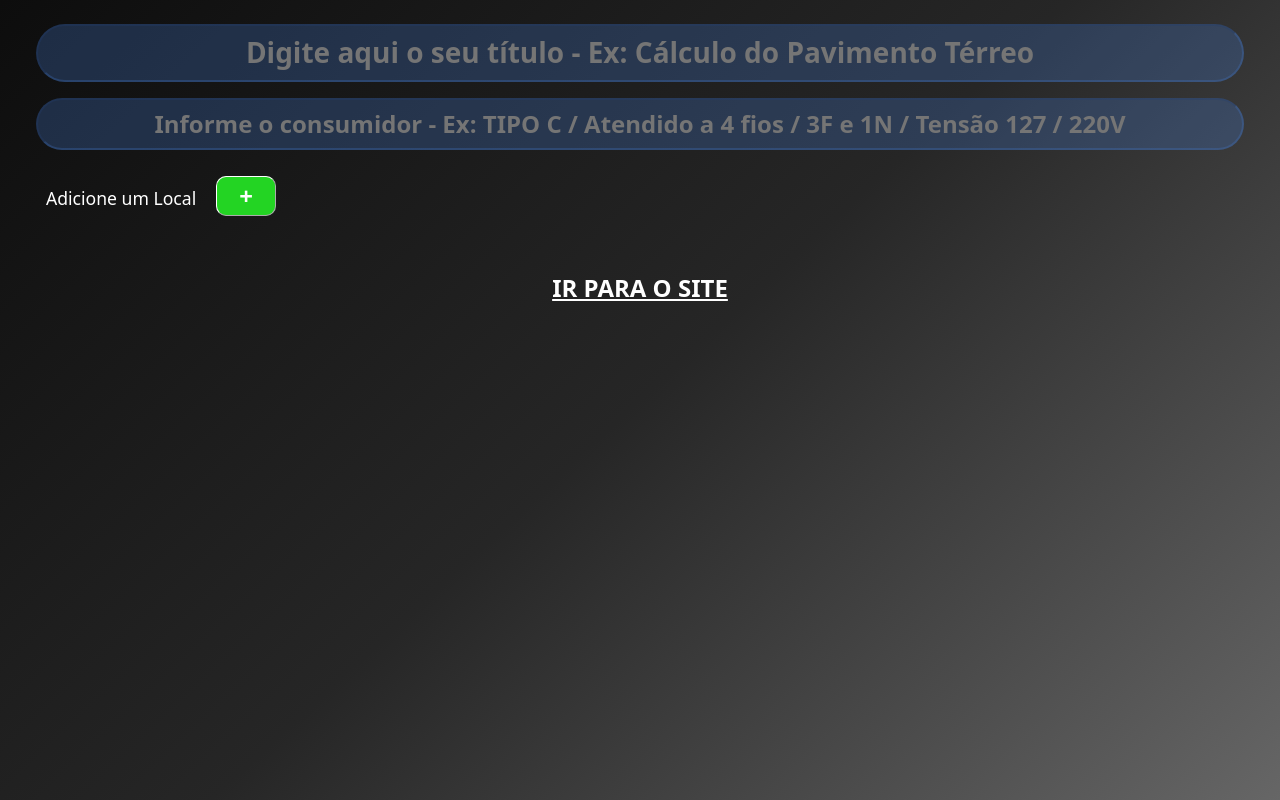
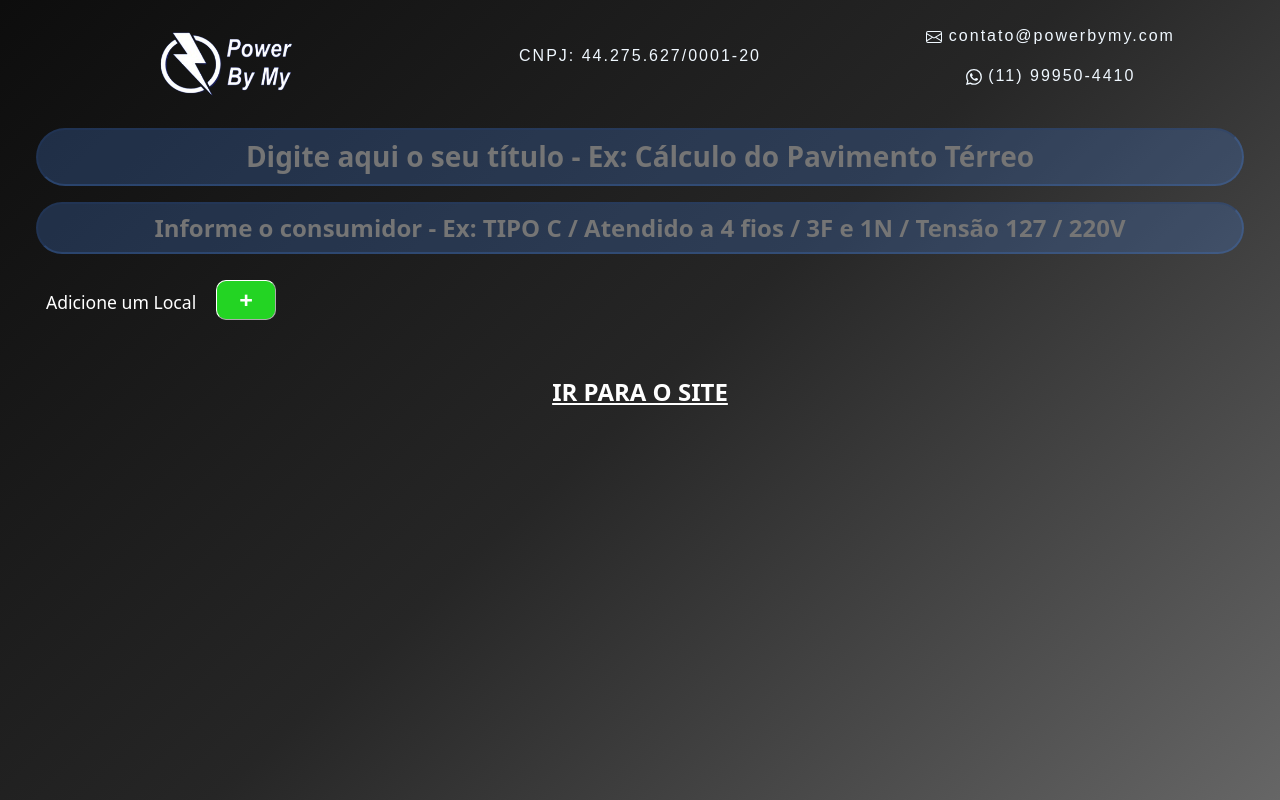
Before and after one commit to Dallas2022/previsao-cargas-calc, a React (Create React App) app in the folder 003_PROJETO/app/: page /locais in a window 1280 px wide. Built offline with nearby package versions, Linux system fonts and the light colour scheme.

Commit message:
Services and Contact Information Added

```diff
--- a/003_PROJETO/app/src/components/Memorial.jsx
+++ b/003_PROJETO/app/src/components/Memorial.jsx
@@ -12,6 +12,8 @@ import Local from "./Local";
 import Resultados from "./Resultados";
 
 import '../estilos/Memorial.css'
+
+import logoPBM from "../imagens/LOGO_PBM.png"
 
 // Este arquivo é chamado pela tela inicial do sistema. Ele renderiza a tela
 // na qual será possível o usuário montar seu memorial de acordo com as tabelas
@@ -101,6 +103,31 @@ function Memorial() {
     return (
         <div className="container-fluid" style={{ marginBottom: tamanhoMargem }} >
 
+            {/* Cabeçalho com informações da PBM */}
+            <div className="row pt-4 ps-4 pe-4 align-items-center">
+                <div className="col-sm-12 col-md-4 text-center">
+                    <img src={logoPBM} alt="Logo da Power By My" className="logotipo" />
+                </div>
+                <div className="col-sm-12 col-md-4 text-center">
+                    <p>CNPJ: 44.275.627/0001-20</p>
+                </div>
+
+                <div className="col-sm-12 col-md-4 text-center">
+                    <p>
+                        <svg xmlns="http://www.w3.org/2000/svg" width="16" height="16" fill="currentColor" className="bi bi-envelope" viewBox="0 0 16 16">
+                            <path d="M0 4a2 2 0 0 1 2-2h12a2 2 0 0 1 2 2v8a2 2 0 0 1-2 2H2a2 2 0 0 1-2-2zm2-1a1 1 0 0 0-1 1v.217l7 4.2 7-4.2V4a1 1 0 0 0-1-1zm13 2.383-4.708 2.825L15 11.105zm-.034 6.876-5.64-3.471L8 9.583l-1.326-.795-5.64 3.47A1 1 0 0 0 2 13h12a1 1 0 0 0 .966-.741M1 11.105l4.708-2.897L1 5.383z" />
+                        </svg>
+                        <span>&nbsp;contato@powerbymy.com</span>
+                    </p>
+                    <p>
+                        <svg xmlns="http://www.w3.org/2000/svg" width="16" height="16" fill="currentColor" className="bi bi-whatsapp" viewBox="0 0 16 16">
+                            <path d="M13.601 2.326A7.85 7.85 0 0 0 7.994 0C3.627 0 .068 3.558.064 7.926c0 1.399.366 2.76 1.057 3.965L0 16l4.204-1.102a7.9 7.9 0 0 0 3.79.965h.004c4.368 0 7.926-3.558 7.93-7.93A7.9 7.9 0 0 0 13.6 2.326zM7.994 14.521a6.6 6.6 0 0 1-3.356-.92l-.24-.144-2.494.654.666-2.433-.156-.251a6.56 6.56 0 0 1-1.007-3.505c0-3.626 2.957-6.584 6.591-6.584a6.56 6.56 0 0 1 4.66 1.931 6.56 6.56 0 0 1 1.928 4.66c-.004 3.639-2.961 6.592-6.592 6.592m3.615-4.934c-.197-.099-1.17-.578-1.353-.646-.182-.065-.315-.099-.445.099-.133.197-.513.646-.627.775-.114.133-.232.148-.43.05-.197-.1-.836-.308-1.592-.985-.59-.525-.985-1.175-1.103-1.372-.114-.198-.011-.304.088-.403.087-.088.197-.232.296-.346.1-.114.133-.198.198-.33.065-.134.034-.248-.015-.347-.05-.099-.445-1.076-.612-1.47-.16-.389-.323-.335-.445-.34-.114-.007-.247-.007-.38-.007a.73.73 0 0 0-.529.247c-.182.198-.691.677-.691 1.654s.71 1.916.81 2.049c.098.133 1.394 2.132 3.383 2.992.47.205.84.326 1.129.418.475.152.904.129 1.246.08.38-.058 1.171-.48 1.338-.943.164-.464.164-.86.114-.943-.049-.084-.182-.133-.38-.232" />
+                        </svg>
+                        <span>&nbsp;(11) 99950-4410</span>
+                    </p>
+                </div>
+            </div>
+
             {/* Cabeçalho do memorial de cálculo */}
             <div className="row p-4">
                 <div className="col-12">
--- a/003_PROJETO/app/src/components/Resultados.jsx
+++ b/003_PROJETO/app/src/components/Resultados.jsx
@@ -86,6 +86,25 @@ function Resultados() {
                 </div>
             </div>
 
+            {/* Informações sobre outros serviços */}
+            <div className="row text-center pb-5">
+                <div className="col-12 align-self-center">
+                    <p>Caso deseje calcular demanda, corrente elétrica e cabeamento; entre em contato conosco !</p>
+                    <p>
+                        <svg xmlns="http://www.w3.org/2000/svg" width="16" height="16" fill="currentColor" className="bi bi-envelope" viewBox="0 0 16 16">
+                            <path d="M0 4a2 2 0 0 1 2-2h12a2 2 0 0 1 2 2v8a2 2 0 0 1-2 2H2a2 2 0 0 1-2-2zm2-1a1 1 0 0 0-1 1v.217l7 4.2 7-4.2V4a1 1 0 0 0-1-1zm13 2.383-4.708 2.825L15 11.105zm-.034 6.876-5.64-3.471L8 9.583l-1.326-.795-5.64 3.47A1 1 0 0 0 2 13h12a1 1 0 0 0 .966-.741M1 11.105l4.708-2.897L1 5.383z" />
+                        </svg>
+                        <span>&nbsp;contato@powerbymy.com</span>
+                    </p>
+                    <p>
+                        <svg xmlns="http://www.w3.org/2000/svg" width="16" height="16" fill="currentColor" className="bi bi-whatsapp" viewBox="0 0 16 16">
+                            <path d="M13.601 2.326A7.85 7.85 0 0 0 7.994 0C3.627 0 .068 3.558.064 7.926c0 1.399.366 2.76 1.057 3.965L0 16l4.204-1.102a7.9 7.9 0 0 0 3.79.965h.004c4.368 0 7.926-3.558 7.93-7.93A7.9 7.9 0 0 0 13.6 2.326zM7.994 14.521a6.6 6.6 0 0 1-3.356-.92l-.24-.144-2.494.654.666-2.433-.156-.251a6.56 6.56 0 0 1-1.007-3.505c0-3.626 2.957-6.584 6.591-6.584a6.56 6.56 0 0 1 4.66 1.931 6.56 6.56 0 0 1 1.928 4.66c-.004 3.639-2.961 6.592-6.592 6.592m3.615-4.934c-.197-.099-1.17-.578-1.353-.646-.182-.065-.315-.099-.445.099-.133.197-.513.646-.627.775-.114.133-.232.148-.43.05-.197-.1-.836-.308-1.592-.985-.59-.525-.985-1.175-1.103-1.372-.114-.198-.011-.304.088-.403.087-.088.197-.232.296-.346.1-.114.133-.198.198-.33.065-.134.034-.248-.015-.347-.05-.099-.445-1.076-.612-1.47-.16-.389-.323-.335-.445-.34-.114-.007-.247-.007-.38-.007a.73.73 0 0 0-.529.247c-.182.198-.691.677-.691 1.654s.71 1.916.81 2.049c.098.133 1.394 2.132 3.383 2.992.47.205.84.326 1.129.418.475.152.904.129 1.246.08.38-.058 1.171-.48 1.338-.943.164-.464.164-.86.114-.943-.049-.084-.182-.133-.38-.232" />
+                        </svg>
+                        <span>&nbsp;(11) 99950-4410</span>
+                    </p>
+                </div>
+            </div>
+
         </>
     )
 }
--- a/003_PROJETO/app/src/estilos/Memorial.css
+++ b/003_PROJETO/app/src/estilos/Memorial.css
@@ -43,3 +43,15 @@ Data: 22/03/2024
     border: solid 2px white;
     box-shadow: 2px 2px 8px rgb(207, 206, 206);
 }
+
+.logotipo {
+    width: 160px;
+    height: 80px;
+}
+
+p {
+    color: aliceblue;
+    font-weight: 500;
+    letter-spacing: 2px;
+    font-family: Arial, Helvetica, sans-serif
+}
```
Also changed, not shown: 003_PROJETO/app/src/imagens/LOGO_PBM.png, 003_PROJETO/app/src/imagens/LOGO_PBM_old.png (added).
